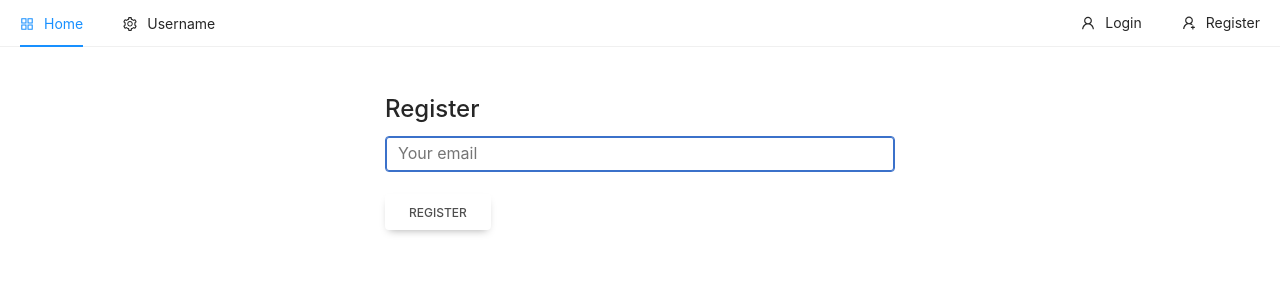
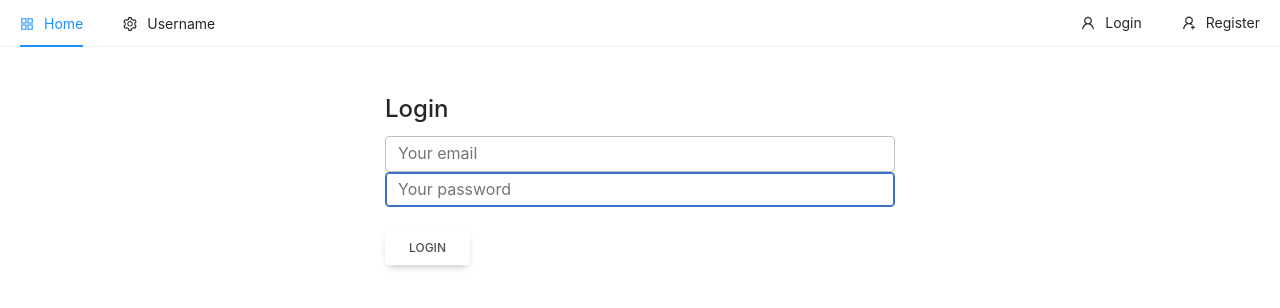
Before and after one commit to nhatnv6767/ecommerce-frontend, a React (Create React App) app: page /login in a window 1280 px wide. Shown: the top 308 px of the page. Built offline with nearby package versions, Linux system fonts and the light colour scheme; no server answers.

Commit message:
#25 Login page 2

```diff
--- a/src/App.js
+++ b/src/App.js
@@ -46,9 +46,9 @@ const App = () => {
             <ToastContainer/>
             <Routes>
                 <Route path="/" element={<Home/>} exact/>
-                <Route path="/login" element={<Login/>} exact/>
-                <Route path="/register" element={<Register/>} exact/>
-                <Route path="/register/complete" element={<RegisterComplete/>} exact/>
+                <Route path="/login" element={<Login auth={auth}/>} exact/>
+                <Route path="/register" element={<Register auth={auth}/>} exact/>
+                <Route path="/register/complete" element={<RegisterComplete auth={auth}/>} exact/>
             </Routes>
         </>
     );
--- a/src/pages/auth/Login.js
+++ b/src/pages/auth/Login.js
@@ -1,37 +1,20 @@
 import React, {useState} from 'react';
 // import {auth} from "../../firebase"
-import {getAuth, sendSignInLinkToEmail} from "firebase/auth";
-import {app} from "../../firebase"
+import {sendSignInLinkToEmail} from "firebase/auth";
 import {toast} from "react-toastify"
 
-const Login = () => {
+const Login = ({auth}) => {
 
     const [email, setEmail] = useState("");
+    const [password, setPassword] = useState("")
 
     const handleSubmit = async (e) => {
         // dont reload page
         e.preventDefault()
-        const auth = getAuth(app);
-        const config = {
-            url: process.env.REACT_APP_REGISTER_REDIRECT_URL,
-            handleCodeInApp: true,
-        }
-
-        await sendSignInLinkToEmail(auth, email, config).then(() => {
-            toast.success(`Email is sent to ${email}. Click the link to complete registration.`)
-            // save user email in local storage
-            window.localStorage.setItem("emailForRegistration", email)
-            // clear state
-            setEmail("")
-        }).catch((error) => {
-            const errorCode = error.code;
-            const errorMessage = error.message;
-            console.log(errorMessage)
-        });
 
     }
 
-    const registerForm = () =>
+    const loginForm = () =>
         <form onSubmit={handleSubmit}>
             <input
                 type="email"
@@ -41,17 +24,25 @@ const Login = () => {
                 placeholder="Your email"
                 autoFocus
             />
+            <input
+                type="password"
+                className="form-control"
+                value={password}
+                onChange={e => setPassword(e.target.value)}
+                placeholder="Your password"
+                autoFocus
+            />
             <br/>
             <button type="submit" className="btn btn-raised">
-                Register
+                Login
             </button>
         </form>
     return (
         <div className="container p-5">
             <div className="row">
                 <div className="col-md-6 offset-md-3">
-                    <h4>Register</h4>
-                    {registerForm()}
+                    <h4>Login</h4>
+                    {loginForm()}
                 </div>
             </div>
         </div>
--- a/src/pages/auth/Register.js
+++ b/src/pages/auth/Register.js
@@ -1,17 +1,15 @@
 import React, {useState} from 'react';
 // import {auth} from "../../firebase"
-import {getAuth, sendSignInLinkToEmail} from "firebase/auth";
-import {app} from "../../firebase"
+import {sendSignInLinkToEmail} from "firebase/auth";
 import {toast} from "react-toastify"
 
-const Register = () => {
+const Register = ({auth}) => {
 
     const [email, setEmail] = useState("");
 
     const handleSubmit = async (e) => {
         // dont reload page
         e.preventDefault()
-        const auth = getAuth(app);
         const config = {
             url: process.env.REACT_APP_REGISTER_REDIRECT_URL,
             handleCodeInApp: true,
--- a/src/pages/auth/RegisterComplete.js
+++ b/src/pages/auth/RegisterComplete.js
@@ -1,11 +1,10 @@
 import React, {useEffect, useState} from 'react';
 // import {auth} from "../../firebase"
-import {getAuth, signInWithEmailLink, updatePassword, updateEmail} from "firebase/auth";
-import {app} from "../../firebase"
+import {signInWithEmailLink, updatePassword} from "firebase/auth";
 import {toast} from "react-toastify"
 import {useNavigate} from "react-router-dom";
 
-const RegisterComplete = () => {
+const RegisterComplete = ({auth}) => {
 
     const history = useNavigate()
 
@@ -30,7 +29,6 @@ const RegisterComplete = () => {
             return
         }
 
-        const auth = getAuth(app);
         try {
             const result = await signInWithEmailLink(auth, email, window.location.href)
             console.log("RESULT", result)
```
